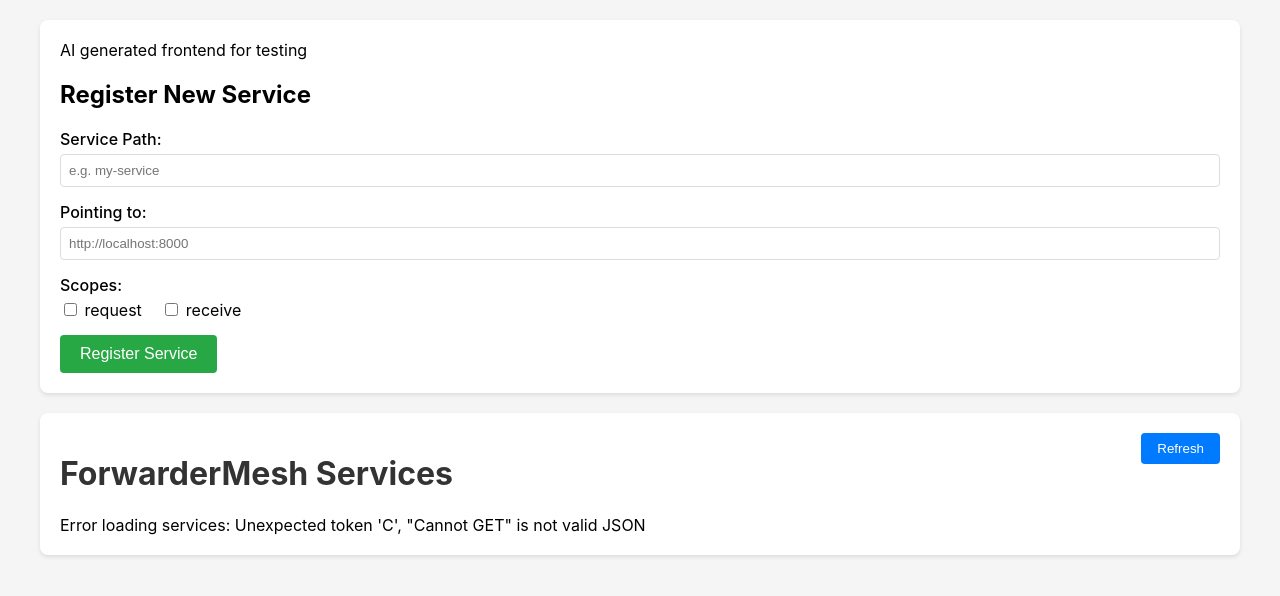
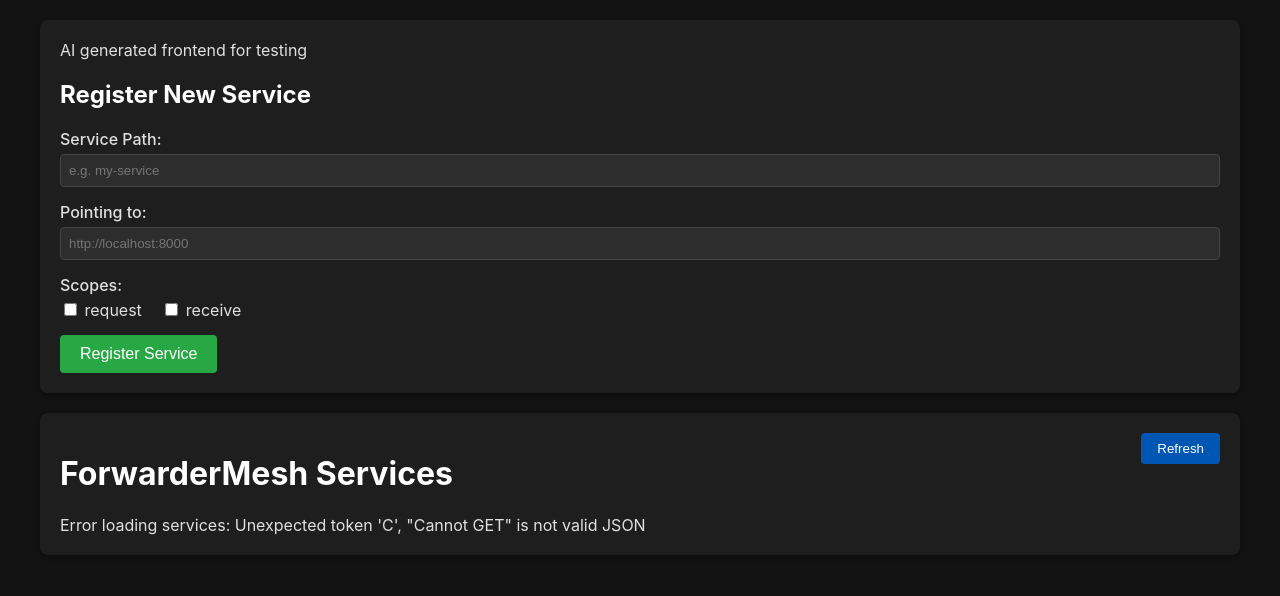
Before and after one commit to sparklescoya/forwarderMesh, a Python web app: template templates/index.html in a window 1280 px wide. Shown: the top 596 px of the page. Run offline with Jinja, Linux system fonts and the light colour scheme; the template is opened without the code that fills it, so the values that code supplies are empty.

Commit message:
Update index.html

```diff
--- a/templates/index.html
+++ b/templates/index.html
@@ -10,15 +10,16 @@
             max-width: 1200px;
             margin: 0 auto;
             padding: 20px;
-            background-color: #f5f5f5;
+            background-color: #121212;
+            color: #e0e0e0;
         }
-        h1 {
-            color: #333;
+        h1, h2 {
+            color: #ffffff;
         }
         .card {
-            background: white;
+            background: #1e1e1e;
             border-radius: 8px;
-            box-shadow: 0 2px 4px rgba(0,0,0,0.1);
+            box-shadow: 0 2px 4px rgba(0,0,0,0.3);
             padding: 20px;
             margin-bottom: 20px;
         }
@@ -30,37 +31,42 @@
         th, td {
             text-align: left;
             padding: 12px;
-            border-bottom: 1px solid #ddd;
+            border-bottom: 1px solid #333;
         }
         th {
-            background-color: #f8f9fa;
+            background-color: #2d2d2d;
             font-weight: 600;
         }
         tr:hover {
-            background-color: #f5f5f5;
+            background-color: #2d2d2d;
+        }
+        input[type="text"], input[type="url"] {
+            background-color: #2d2d2d !important;
+            border: 1px solid #444 !important;
+            color: #fff !important;
         }
         .scope-tag {
             display: inline-block;
-            background-color: #e1ecf4;
-            color: #39739d;
+            background-color: #1a3c5e;
+            color: #a6cbf3;
             padding: 2px 8px;
             border-radius: 4px;
             font-size: 0.85em;
             margin-right: 4px;
-            border: 1px solid #e1ecf4;
+            border: 1px solid #1a3c5e;
         }
         .scope-request {
-            background-color: #d4edda;
-            color: #155724;
-            border-color: #c3e6cb;
+            background-color: #1b4d2e;
+            color: #b8e6c5;
+            border-color: #1b4d2e;
         }
         .scope-receive {
-            background-color: #fff3cd;
-            color: #856404;
-            border-color: #ffeeba;
+            background-color: #5e4b15;
+            color: #fceeb8;
+            border-color: #5e4b15;
         }
         .refresh-btn {
-            background-color: #007bff;
+            background-color: #0056b3;
             color: white;
             border: none;
             padding: 8px 16px;
@@ -69,7 +75,7 @@
             float: right;
         }
         .refresh-btn:hover {
-            background-color: #0056b3;
+            background-color: #004494;
         }
     </style>
 </head>
@@ -133,7 +139,7 @@
             }
 
             try {
-                const response = await fetch('/register', {
+                const response = await fetch('register', {
                     method: 'POST',
                     headers: {
                         'Content-Type': 'application/json'
@@ -164,7 +170,7 @@
             tbody.innerHTML = '';
 
             try {
-                const response = await fetch('/api/services');
+                const response = await fetch('api/services');
                 const services = await response.json();
 
                 services.forEach(service => {
@@ -210,7 +216,7 @@
             if (!confirm(`Are you sure you want to unregister ${id}?`)) return;
 
             try {
-                const response = await fetch(`/unregister/${id}`, { method: 'DELETE' });
+                const response = await fetch(`unregister/${id}`, { method: 'DELETE' });
                 if (response.ok) {
                     fetchServices();
                 } else {
```
